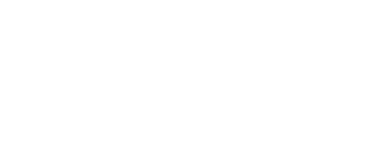
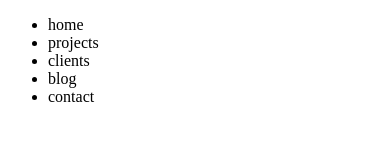
Before and after one commit to OctoNerd/components, a plain HTML site: page Slide-out-nav/index.html in a window 390 px wide. Drawn offline with Linux system fonts and the light colour scheme.

Commit message:
responsive-nav-bar hover details

```diff
--- a/Slide-out-nav/index.html
+++ b/Slide-out-nav/index.html
@@ -5,7 +5,18 @@
 </head>
 
 <body>
+<div class="page-content">
 
+</div>
+<div class="sidebar">
+	<ul>
+		<li>home</li>
+		<li>projects</li>
+		<li>clients</li>
+		<li>blog</li>
+		<li>contact</li>
+	</ul>
+</div>
 </body>
 
 
```
Also changed, not shown: Responsive-nav-bar/index.html (+1 -1 lines), Responsive-nav-bar/main.scss (+9 -2 lines), Responsive-nav-bar/main.css, 1 other file.
